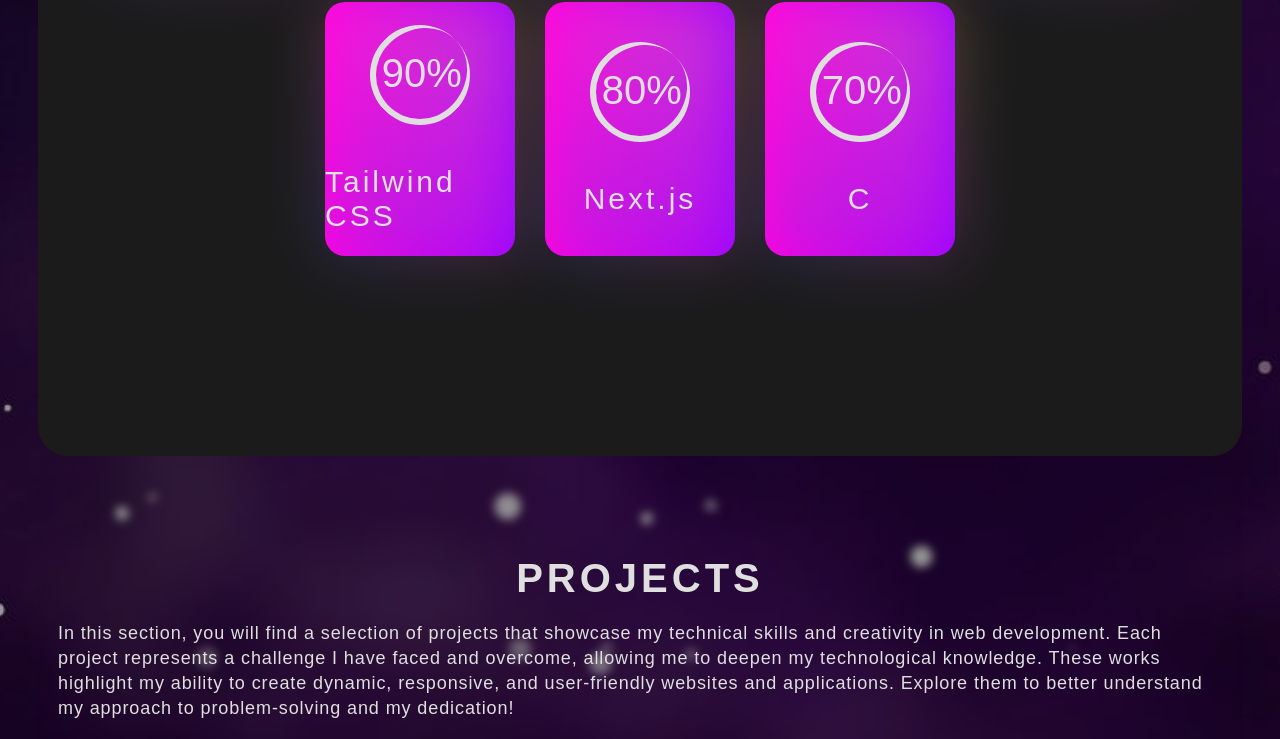
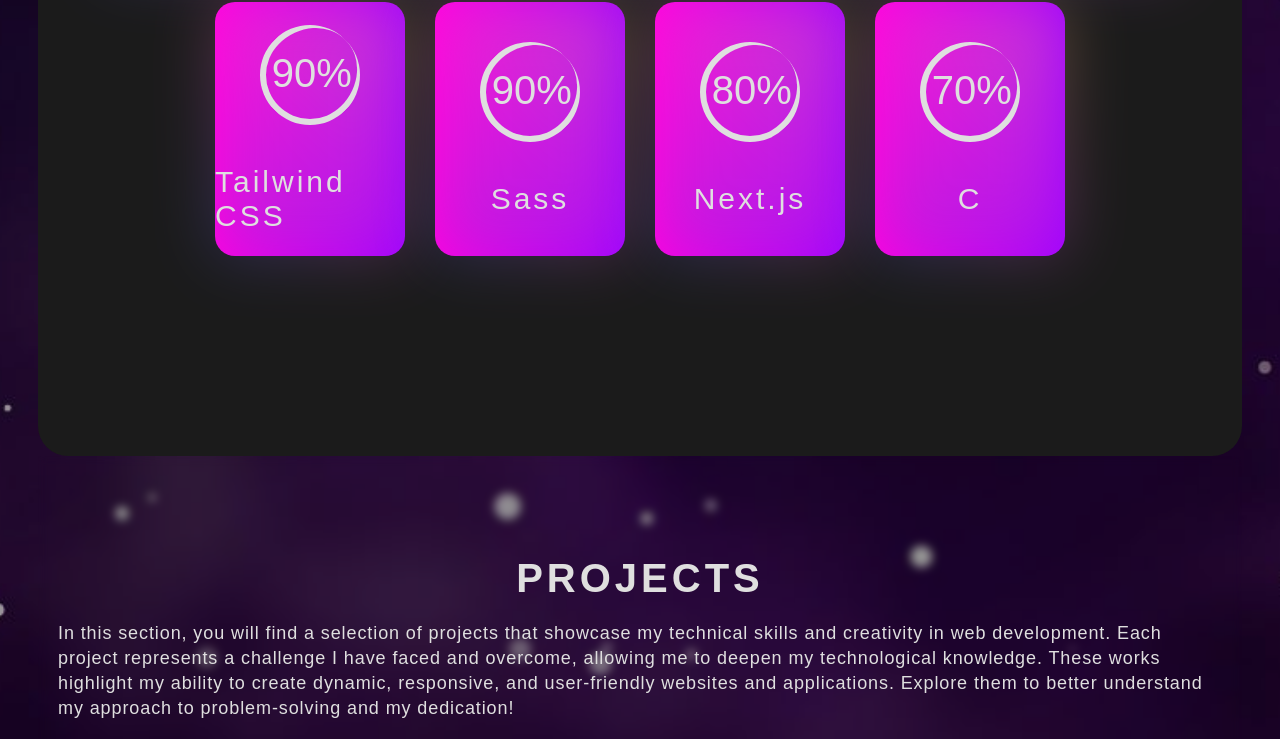
Before and after one commit to nmarmugi/Edgemony, a React (Vite) app in the folder Prove/portfolio/portfolio-nm/: page / in a window 1280 px wide. Shown: the part 1379-2118 px from the top of the page. Built offline with nearby package versions, Linux system fonts and the light colour scheme; grey boxes are pictures that could not be loaded; a web font is replaced by a local one.

Commit message:
feat: aggiunta in prove

```diff
--- a/Prove/portfolio/portfolio-nm/src/pages/SkillsPage/SkillsPage.jsx
+++ b/Prove/portfolio/portfolio-nm/src/pages/SkillsPage/SkillsPage.jsx
@@ -9,6 +9,7 @@
   { type: 'TypeScript', percent: '85%' },
   { type: 'React', percent: '92%' },
   { type: 'Tailwind CSS', percent: '90%' },
+  { type: 'Sass', percent: '90%' },
   { type: 'Next.js', percent: '80%' },
   { type: 'C', percent: '70%' }
 ];
```
